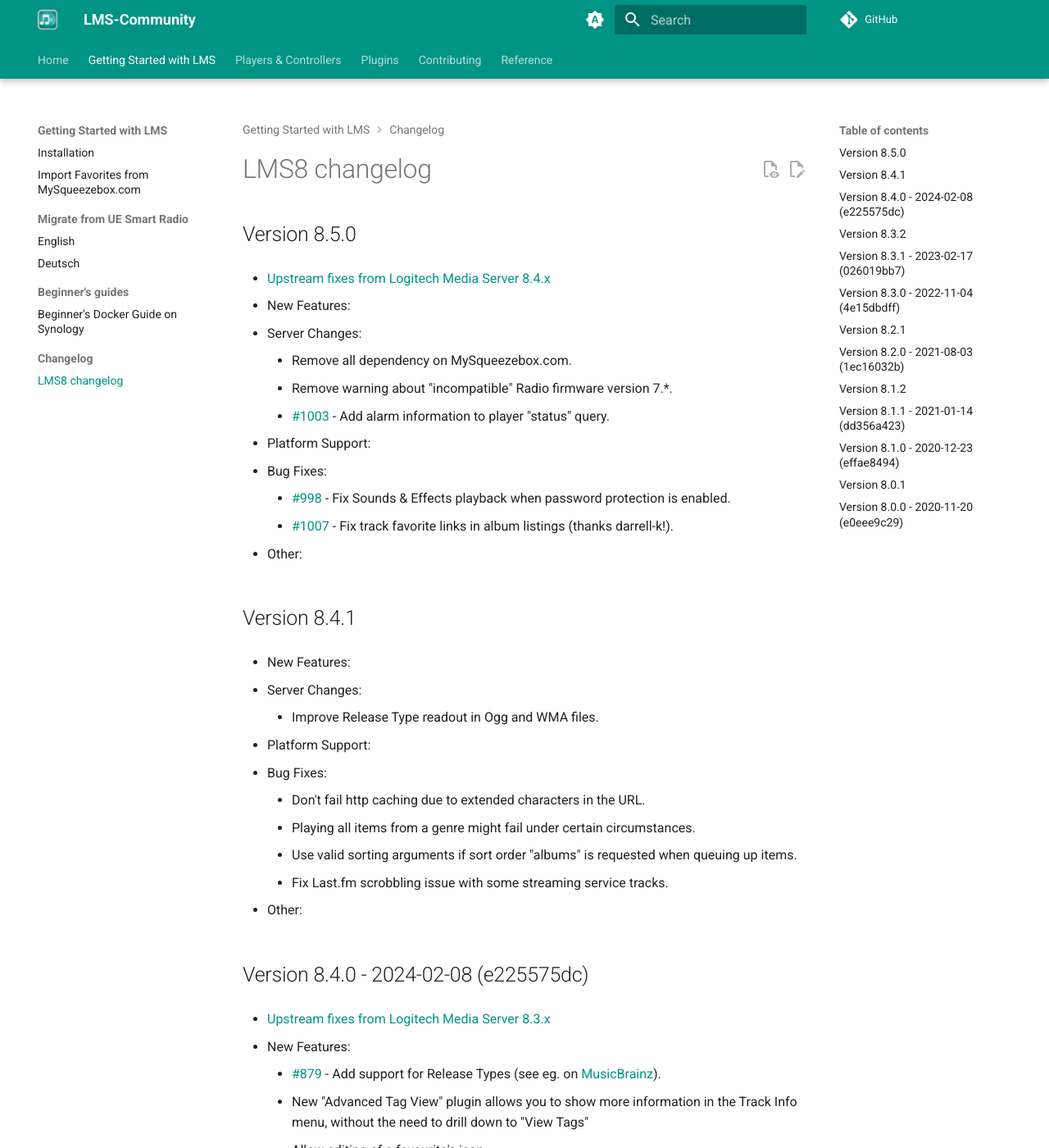
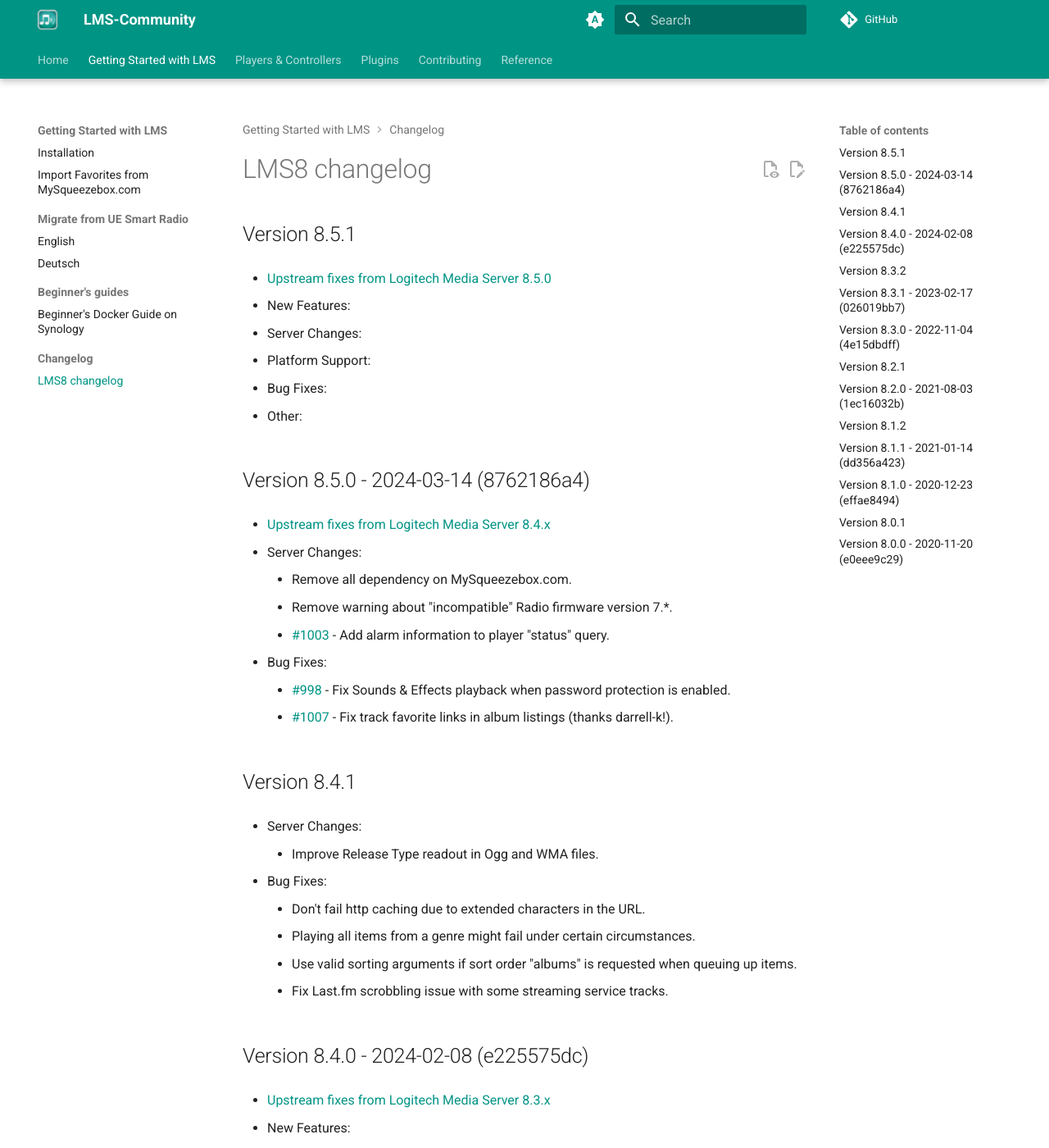
Before and after one commit to LMS-Community/lms-community.github.io, an MkDocs documentation site: the page built from docs/getting-started/changelog-lms8.md, in a window 1280 px wide and 1400 px high. Shown: the whole window at 82% size. Built offline with MkDocs 1.6.1 and Material for MkDocs 9.7.7, drawn with Linux system fonts in a browser that asks for light colours; comment, search, counter and statistics services are not loaded.

Commit message:
Update external data sources

```diff
--- a/docs/getting-started/changelog-lms8.md
+++ b/docs/getting-started/changelog-lms8.md
@@ -1,8 +1,20 @@
-## Version 8.5.0
+## Version 8.5.1
+
+- [Upstream fixes from Logitech Media Server 8.5.0](#version-850)
+
+- New Features:
+
+- Server Changes:
+
+- Platform Support:
+
+- Bug Fixes:
+
+- Other:
+
+## Version 8.5.0 - 2024-03-14 (8762186a4)
 
 - [Upstream fixes from Logitech Media Server 8.4.x](#version-841)
-
-- New Features:
 
 - Server Changes:
 
@@ -10,24 +22,16 @@
 	- Remove warning about "incompatible" Radio firmware version 7.\*.
 	- [#1003](https://github.com/Logitech/slimserver/issues/1003) \- Add alarm information to player "status" query.
 
-- Platform Support:
-
 - Bug Fixes:
 
 	- [#998](https://github.com/Logitech/slimserver/pull/998) \- Fix Sounds & Effects playback when password protection is enabled.
 	- [#1007](https://github.com/Logitech/slimserver/pull/1007) \- Fix track favorite links in album listings (thanks darrell-k!).
 
-- Other:
-
 ## Version 8.4.1
-
-- New Features:
 
 - Server Changes:
 
 	- Improve Release Type readout in Ogg and WMA files.
-
-- Platform Support:
 
 - Bug Fixes:
 
@@ -35,8 +39,6 @@
 	- Playing all items from a genre might fail under certain circumstances.
 	- Use valid sorting arguments if sort order "albums" is requested when queuing up items.
 	- Fix Last.fm scrobbling issue with some streaming service tracks.
-
-- Other:
 
 ## Version 8.4.0 - 2024-02-08 (e225575dc)
 
```
Also changed, not shown: docs/getting-started/index.md (+7 -7 lines).
